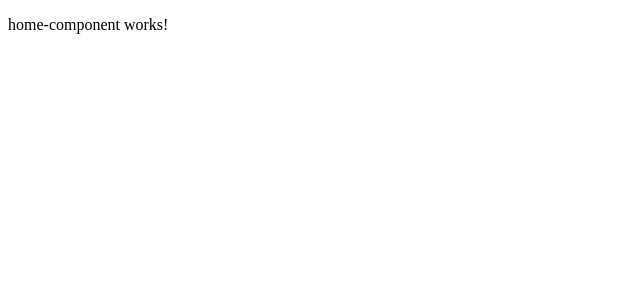
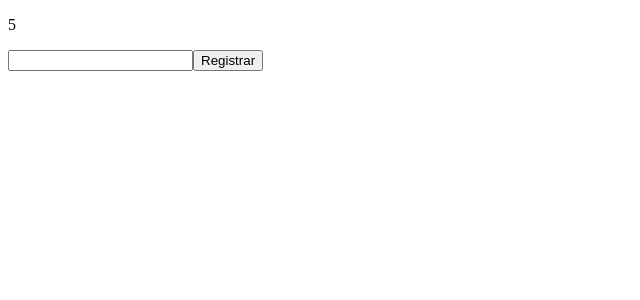
Before and after one commit to unisalCDHI/project-IV-frontend, an Angular app: page / in a window 1280 px wide. Shown: the top 300 px of the page, without its empty margins (0-640 px from the left). Built offline with nearby package versions, Linux system fonts and the light colour scheme.

Commit message:
form builder example

```diff
--- a/src/app/app.module.ts
+++ b/src/app/app.module.ts
@@ -2,7 +2,7 @@ import { HomeComponent } from './home/home.component';
 import { AppRoutingModule } from './app.routing.module';
 import { BrowserModule } from '@angular/platform-browser';
 import { NgModule } from '@angular/core';
-import {ReactiveFormsModule} from '@angular/forms';
+import {ReactiveFormsModule, FormsModule} from '@angular/forms';
 import {HttpClientModule} from '@angular/common/http';
 
 import { AppComponent } from './app.component';
@@ -16,7 +16,8 @@ import { AppComponent } from './app.component';
     BrowserModule,
     AppRoutingModule,
     ReactiveFormsModule,
-    HttpClientModule
+    HttpClientModule,
+    FormsModule
   ],
   providers: [],
   bootstrap: [AppComponent]
--- a/src/app/home/home.component.html
+++ b/src/app/home/home.component.html
@@ -1 +1,6 @@
-<p>home-component works!</p>
+<p>{{ teste.toString() }}</p>
+
+<form [formGroup]="formTest" (ngSubmit)="onSubmit()">
+    <input formControlName="name">
+    <button type="submit">Registrar</button>
+</form>
--- a/src/app/home/home.component.ts
+++ b/src/app/home/home.component.ts
@@ -1,4 +1,5 @@
 import { Component, OnInit } from '@angular/core';
+import { FormGroup, FormControl, FormBuilder } from '@angular/forms';
 
 @Component({
   selector: 'app-home',
@@ -6,10 +7,22 @@ import { Component, OnInit } from '@angular/core';
   styleUrls: ['./home.component.scss']
 })
 export class HomeComponent implements OnInit {
+  teste = 5
+  formTest: FormGroup;
 
-  constructor() { }
+  constructor(private formBuilder: FormBuilder) { }
 
   ngOnInit(): void {
+   this.buildForm();
   }
 
+  buildForm() {
+    this.formTest = this.formBuilder.group({
+      name: [null]
+    });
+  }
+
+  onSubmit() {
+    alert(this.formTest.value.name);
+  }
 }
```
